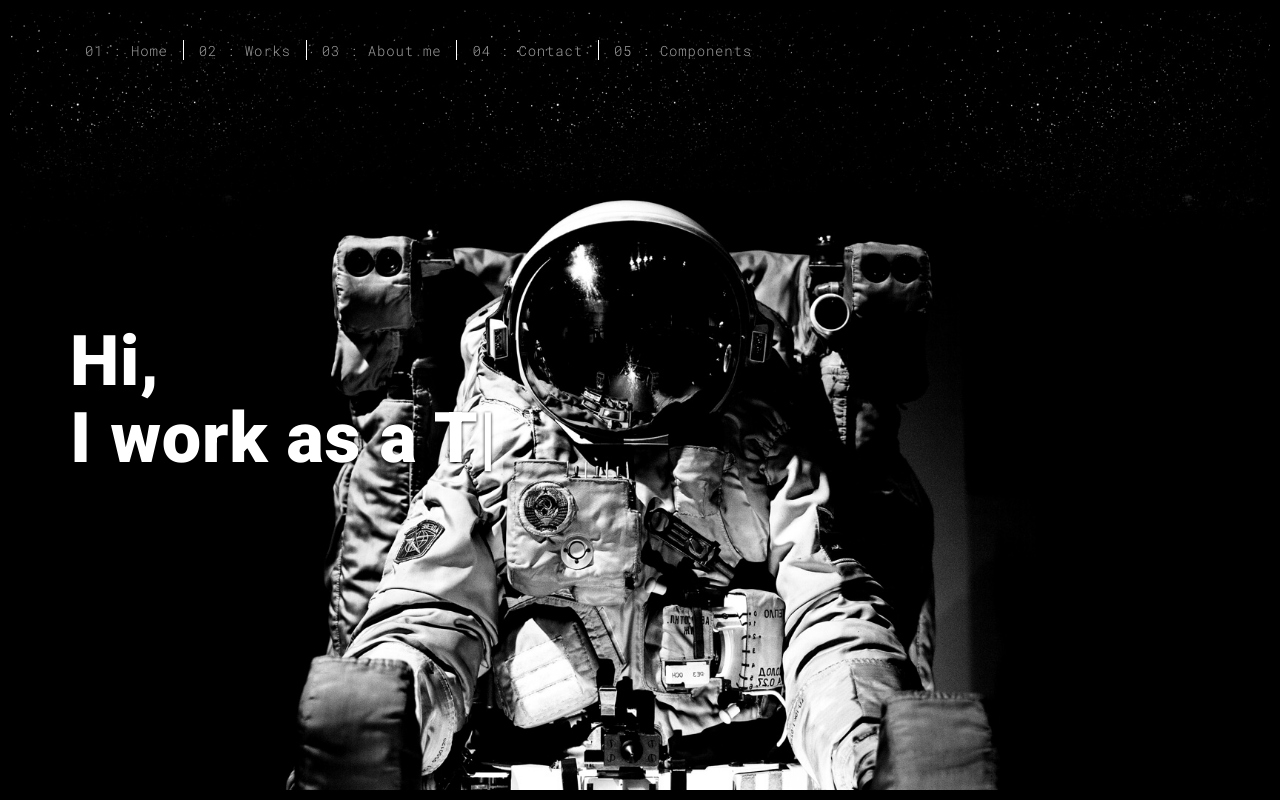
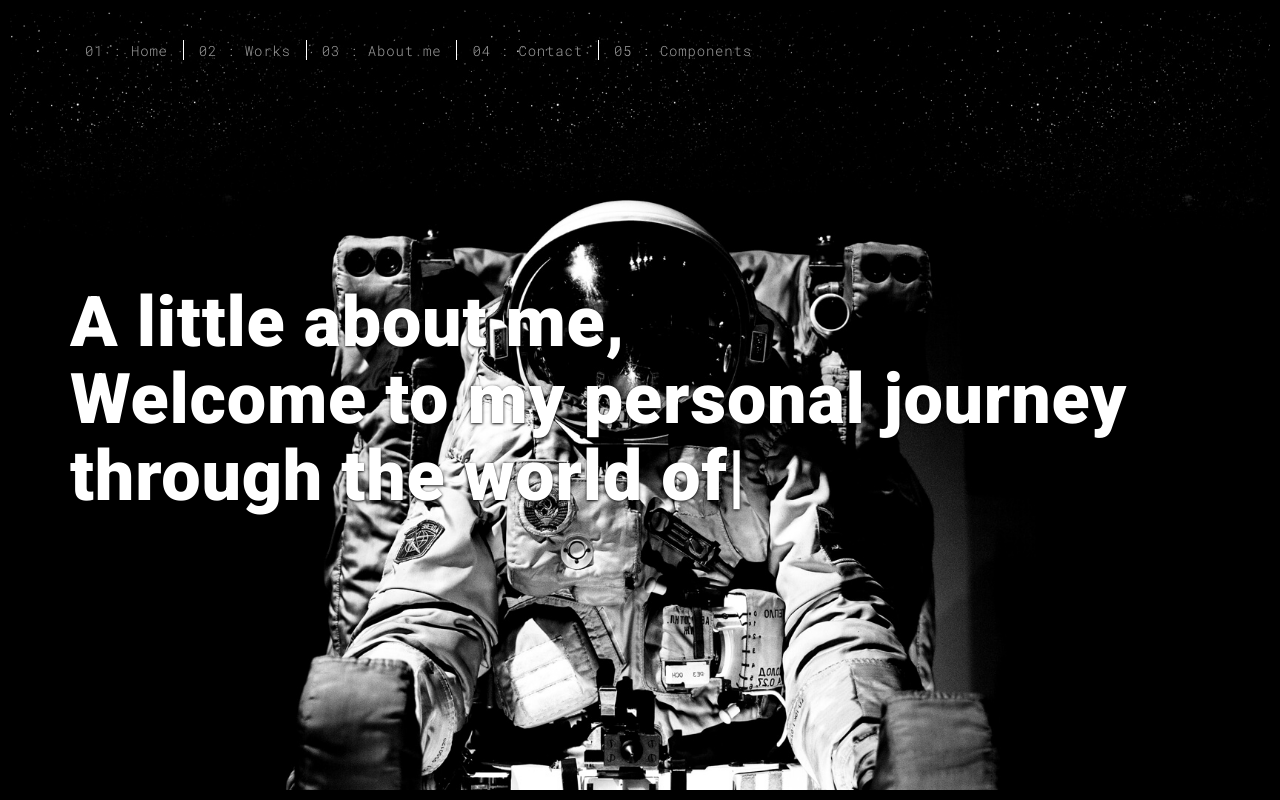
Before and after one commit to mavista/portfo, a Flask app: page / in a window 1280 px wide. Run offline with Flask 2, Linux system fonts and the light colour scheme; some libraries are stand-ins or nearby versions.

Commit message:
Update index and works details and added a few extra details.

```diff
--- a/templates/index.html
+++ b/templates/index.html
@@ -56,12 +56,16 @@
         <div class="col-xs-12">
           <div class="hero-full-wrapper">
             <div class="text-content">
-              <h1>Hi,<br>
+              <h1>A little about me,<br>
                 <span id="typed-strings">
-                  <span>My name is Nhlanhla Dladla</span>
-                  <span>I work as a Technical Systems Specialist at Total Energies Marketing South Africa</span>
-                  <span>I'm always on the look out for opportunities that can challenge me, where I can apply and expand the skills I have accquired over the years and make a difference</span>
-                  <span>I'm also always learning and willing to expand my hirozon</span>
+                  <span>Welcome to my personal journey through the world of technology and innovation.</span>
+                  <span>My name is Nhlanhla DLADLA, and I am a dedicated professional thriving in the dynamic environment of Information Systems, based in the vibrant city of Johannesburg.</span>
+                  <span>My career is a testament to my commitment to growth and excellence, as evidenced by my active involvement in various projects, training sessions and other initiatives, such as the Microsoft Azure Virtual Training Days, AWS DevOps Training, AWS Advanced Architecting Training and more</span>
+                  <span>My aspirations are not just about climbing the corporate ladder; they are about leaving a mark on the industry through visionary thinking and practical execution.</span>
+                  <span>I strive to be a pragmatic yet an innovative force, and those are my aspirations, where I find my self contributing to various projects like the Tech resfresh implimenting the Cisco & NetApp Flexpod solutions, Meraki SDWAN solution and a Fortigate OT Network firewall solution.</span>
+                  <span>My goal is to be known for reliability, high quality, and delivering the right technology at the right time. As a result I'm always on the look out for opportunities that can challenge me, where I can apply and expand the skills I have acquired over the years and make a difference</span>
+                  <span>Join me on this website as I share my insights, experiences, and the lessons I have learned along the way. Together, let's explore the possibilities that lie ahead in the ever-evolving landscape of technology.</span>
+                  <span>Where we are forever learning and growing at a very high pace with the forever changing and improving technology</span>
                 </span>
                 <span id="typed"></span>
               </h1>
--- a/templates/works.html
+++ b/templates/works.html
@@ -57,7 +57,8 @@
       <div class="col-sm-8 col-sm-offset-2 section-container-spacer">
         <div class="text-center">
           <h1 class="h2">02 : Works</h1>
-          <p>Academic Projects - Microchip Integrated Development Environment. HTML website, Digital Voltmeter, Border Manager Fast Cache, Managed Netware 4.11 Server. Work Projects - Illovo Tech Refresh 5, Illovo Tech Refresh 4, IBM Maas360.</p>
+          <p>Academic Projects - Microchip Integrated Development Environment. HTML website, Digital Voltmeter, Border Manager Fast Cache, Managed Netware 4.11 Server, Wireless Charging project.</p>
+          <p>Work Projects - Cisco & NetApp Flexpod Infrastructure Technology Refresh, HP & NetApp Infrastructure Technology Refresh, IBM Maas360, Cisco Meraki SDWAN project.</p>
         </div>
       </div>
 
@@ -138,7 +139,7 @@
                       </a>
                       <div class="card-container">
                         <h4>006/006</h4>
-                        <h3>Illovo Technical Refresh 5/h3>
+                        <h3>Illovo Technical Refresh 5</h3>
                         <p>Setup and installed Cisco UCS and NetApp</p>
                         <a href="./work.html" class="btn btn-default">Discover</a>
                       </div>
```
